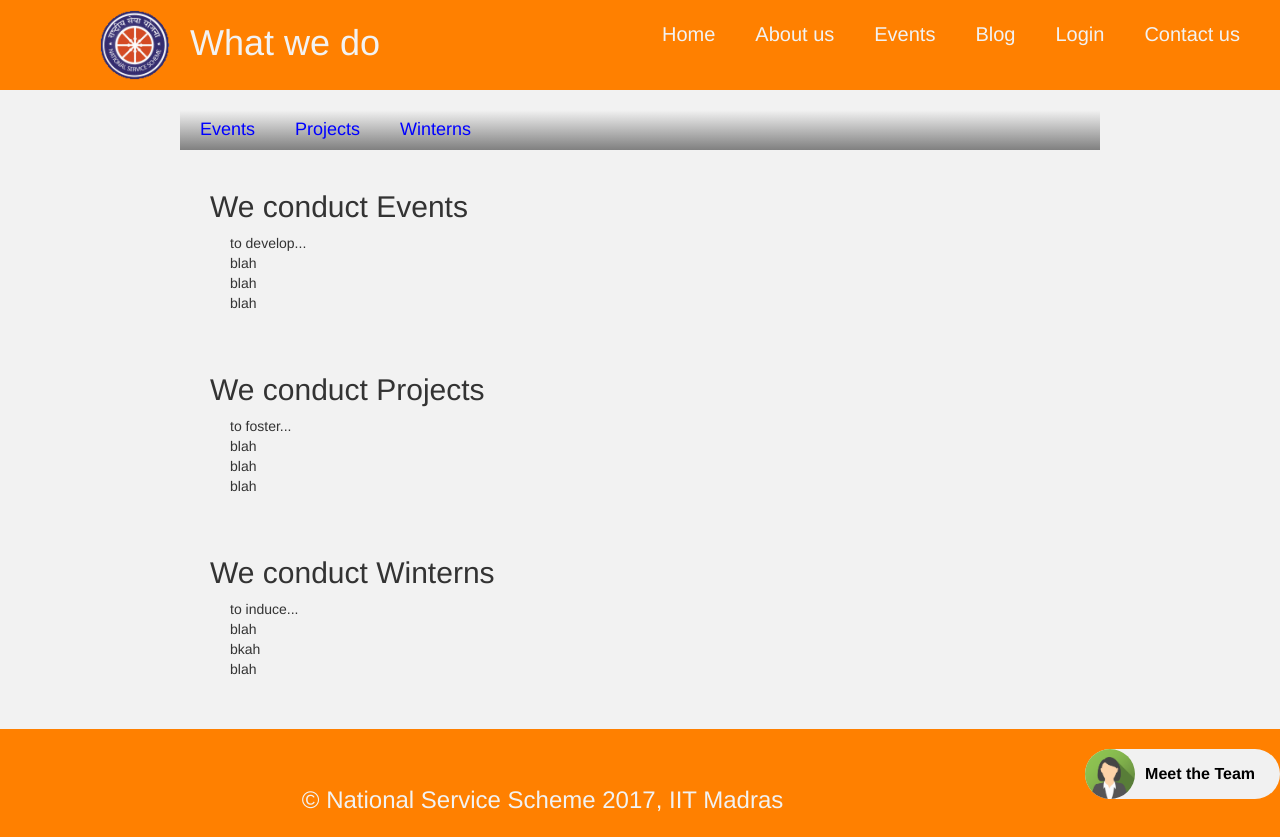
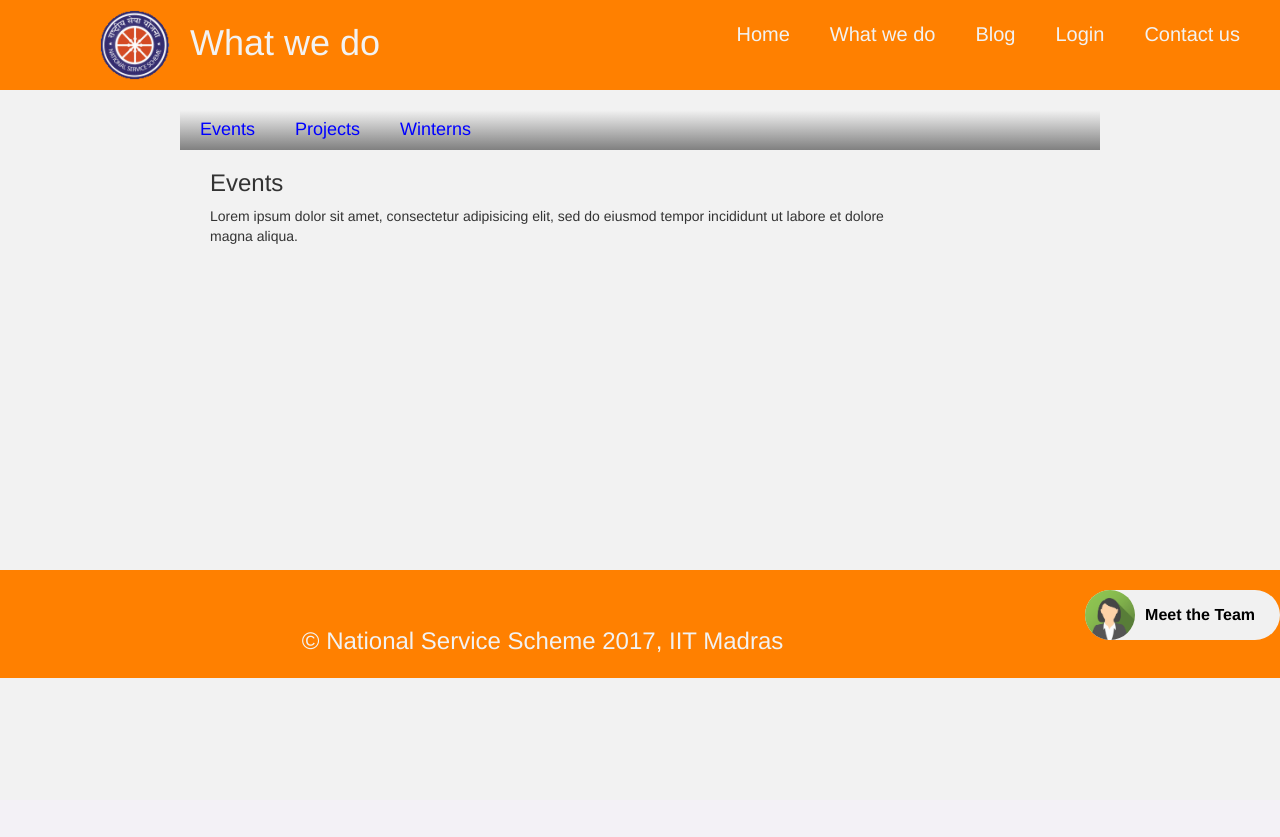
Before and after one commit to Substancia/NSS-Trial-one, a PHP site: page /about.html in a window 1280 px wide, after a click on "Events". After the commit the page ends 678 px from the top, so only its background shows below. Run offline with PHP 8.4, Linux system fonts and the light colour scheme; some libraries are stand-ins or nearby versions.

Commit message:
Add files via upload

```diff
--- a/NSStrial1.html
+++ b/NSStrial1.html
@@ -20,8 +20,7 @@
 		<a href="contact6.html">Contact us</a>
 		<a href="login1.html">Login</a>
 		<a href="blog1.html">Blog</a>
-		<a href="#events">Events</a>
-		<a href="#about">What we do</a>
+		<a href="about.html">What we do</a>
 		<a href="#home">Home</a>
 		<a href="javascript:void(0);" style="font-size:15px;" class="icon" onclick="myFunction()">&#9776;</a>
 	</div>
--- a/about.html
+++ b/about.html
@@ -63,10 +63,9 @@ li a:hover:not(.active) {
 		<img src="nss-symbol.gif" height="70"; width="70"></img>What we do
 		<a href="contact6.html">Contact us</a>
 		<a href="login1.html">Login</a>
-		<a href="#blog">Blog</a>
-		<a href="#events">Events</a>
-		<a href="#about">About us</a>
-		<a href="nsstrial1.html">Home</a>
+		<a href="blog1.html">Blog</a>
+		<a href="about.html">What we do</a>
+		<a href="NSStrial1.html">Home</a>
 		<a href="javascript:void(0);" style="font-size:15px;" class="icon" onclick="myFunction()">&#9776;</a>
 	</div>
 
@@ -74,16 +73,50 @@ li a:hover:not(.active) {
 <div id="grad1">
 	<h4>
 		<ul>
-			<li><a href="#home">Events</a></li>
-			<li><a href="#news">Projects</a></li>
-			<li><a href="#contact">Winterns</a></li>
+			<li class="active" style="display:none"><a data-toggle="tab" href="#home"></a></li>
+			<li><a data-toggle="tab" href="#events">Events</a></li>
+			<li><a data-toggle="tab" href="#projects">Projects</a></li>
+			<li><a data-toggle="tab" href="#winterns">Winterns</a></li>
 		</ul>
     </h4>
 </div>
 <div class="adj">
-<h2 style="padding-top:20px">We conduct Events</h2><p style="padding-left:20px">to develop...<br>blah<br>blah<br>blah<br><br><br></p>
-<h2>We conduct Projects</h2><p style="padding-left:20px">to foster...<br>blah<br>blah<br>blah<br><br><br></p>
-<h2>We conduct Winterns</h2><p style="padding-left:20px">to induce...<br>blah<br>bkah<br>blah<br><br><br></p>
+
+			<div class="tab-content">
+
+				<div id="home" class="tab-pane fade in active">
+
+					<h2 style="padding-top:20px">We conduct Events</h2><p style="padding-left:20px">to develop...<br>blah<br>blah<br>blah<br><br><br></p>
+					<h2>We conduct Projects</h2><p style="padding-left:20px">to foster...<br>blah<br>blah<br>blah<br><br><br></p>
+					<h2>We conduct Winterns</h2><p style="padding-left:20px">to induce...<br>blah<br>bkah<br>blah<br><br><br></p>
+
+				</div>
+
+				<div id="events" class="tab-pane fade" style="height:400px">
+
+					<h3>Events</h3>
+
+					<p>Lorem ipsum dolor sit amet, consectetur adipisicing elit, sed do eiusmod tempor incididunt ut labore et dolore magna aliqua.</p>
+    			</div>
+
+				<div id="projects" class="tab-pane fade" style="height:400px">
+
+					<h3>Projects</h3>
+
+					<p>Ut enim ad minim veniam, quis nostrud exercitation ullamco laboris nisi ut aliquip ex ea commodo consequat.</p>
+
+				</div>
+
+				<div id="winterns" class="tab-pane fade" style="height:400px">
+
+					<h3>Winterns</h3>
+
+					<p>Sed ut perspiciatis unde omnis iste natus error sit voluptatem accusantium doloremque laudantium, totam rem aperiam.</p>
+
+				</div>
+
+			</div>
+
 </div>
 </div>
 
--- a/stsh.css
+++ b/stsh.css
@@ -1,5 +1,6 @@
 body {margin:0;
-background-color:#f2f2f2;}
+background-color:#f2f2f2;
+height:100%;}
 
 #myBtn {
   display: none;
@@ -89,7 +90,10 @@ img {
 	font-size: 24px;
 	color: #f2f2f2;
 	padding: 20px 0px;
-
+	top: auto;
+	bottom: 0;
+	position: relative;
+	text-align: center;
 }
 
 .chip {
```
Also changed, not shown: blog1.html (+3 -4 lines), contact1.html (+4 -5 lines), contact6.html (+3 -4 lines), login1.html (+3 -4 lines).
